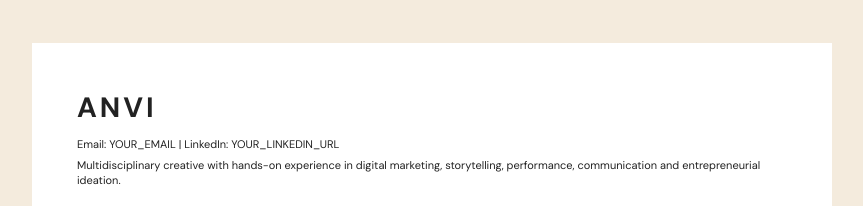
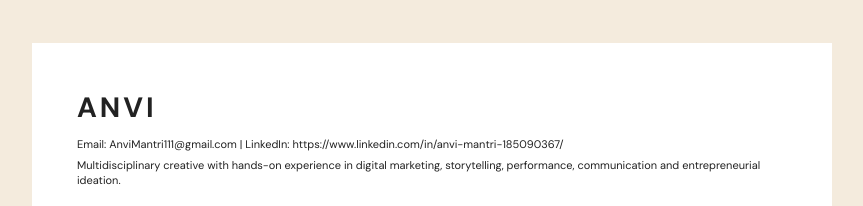
Before and after one commit to anvimantri111/Anvi-Portfolio-, a plain HTML site: page index.html in a window 1280 px wide. Shown: the part 5880-6086 px from the top of the page, without its empty margins (208-1071 px from the left). Drawn offline with nearby package versions, Linux system fonts and the light colour scheme.

Commit message:
Update index.html

```diff
--- a/index.html
+++ b/index.html
@@ -946,14 +946,13 @@ a {
         </p>
 
         <div class="contact-links">
-          <!-- Replace YOUR_EMAIL with your actual email address -->
           <a class="button button-light"
-            href="mailto:YOUR_EMAIL?subject=Let's%20connect">
+            href="mailto:anvimantri111@gmail.com?subject=Let's%20connect">
             Say hello <span>↗</span>
           </a>
 
           <!-- Replace YOUR_LINKEDIN_URL with your LinkedIn profile URL -->
-          <a class="contact-secondary" href="YOUR_LINKEDIN_URL" target="_blank"
+          <a class="contact-secondary" href="https://www.linkedin.com/in/anvi-mantri-185090367/" target="_blank"
             rel="noopener noreferrer">
             Find me on LinkedIn ↗
           </a>
@@ -976,7 +975,7 @@ a {
         <div id="resume">
           <h1>ANVI</h1>
           <p class="resume-contact">
-            Email: YOUR_EMAIL | LinkedIn: YOUR_LINKEDIN_URL
+            Email: AnviMantri111@gmail.com | LinkedIn: https://www.linkedin.com/in/anvi-mantri-185090367/
           </p>
 
           <p class="resume-profile">
```
